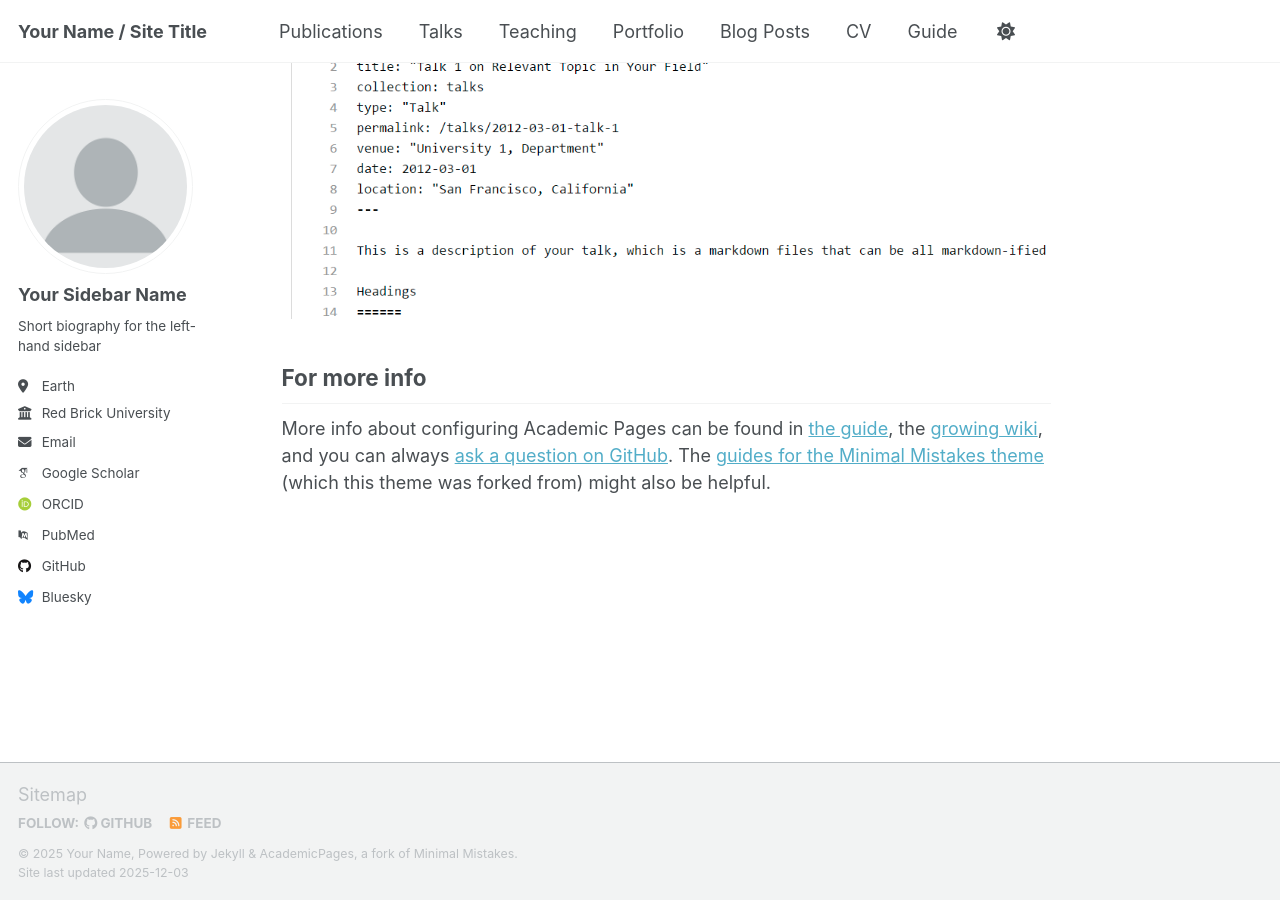
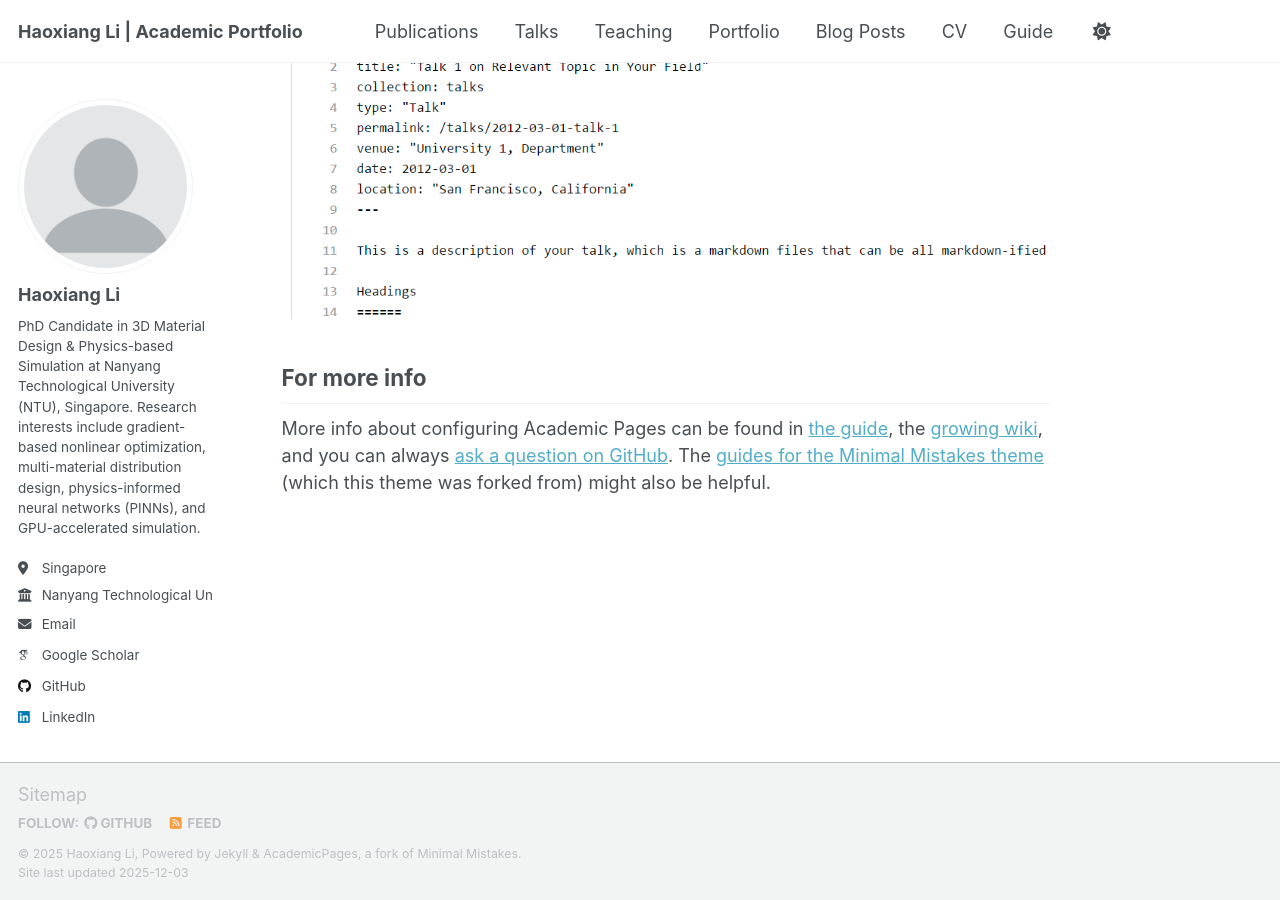
Before and after one commit to haoxiangNtu/haoxiangNtu.github.io, a Jekyll site: the page built from _pages/about.md, in a window 1280 px wide and 900 px high, scrolled down 2880 px. Built offline with Jekyll 4.4.1, drawn with Linux system fonts in a browser that asks for light colours; some web fonts are replaced; a script that is not in the unit is left out; part of the change alters nothing that is shown.

Commit message:
Revise site title and personal details in config
Updated personal information and site settings in _config.yml for academic portfolio.

```diff
--- a/_config.yml
+++ b/_config.yml
@@ -9,105 +9,104 @@
 # Basic Site Settings
 locale                   : "en-US"
 site_theme               : "default" # Currently available options are "default", "air"
-title                    : "Your Name / Site Title"
+title                    : "Haoxiang Li | Academic Portfolio"
 title_separator          : "-"
-name                     : &name "Your Name"
-description              : &description "Your Name's academic portfolio"   # Update this with a general description of your site, this is the default if not overridden by a page
-url                      : https://academicpages.github.io # The base hostname & protocol for your site e.g. "https://[your GitHub username].github.io",
-                                                           # or if you already have some other page hosted on Github then use "https://[your GitHub username].github.io/[Your Repo Name]"
-baseurl                  : "" # the subpath of your site, e.g. "/blog"
-repository               : "academicpages/academicpages.github.io"
+name                     : &name "Haoxiang Li"
+description              : &description "Academic portfolio of Haoxiang Li – PhD Candidate in 3D Material Design & Physics-based Simulation, focusing on Nonlinear Optimization, Multi-Material Distribution, and AI-Driven Simulation"
+url                      : https://haoxiangNtu.github.io # 替换为你的 GitHub Pages 链接（如：https://haoxiangli.github.io）
+baseurl                  : "" # 无需修改（仓库名为 [用户名].github.io 时）
+repository               : "haoxiangNtu/haoxiangNtu.github.io" # 替换为你的仓库地址（如：haoxiangli/haoxiangli.github.io）
 
 # Site Author - The following control what appear as part of the author content on the side bar.
 #               If a field is blank the icon and link will not appear, otherwise it will be shown.
 #               Additional customization can be done by editing /_includes/author-profile.html
 author:
   # Biographic information
-  avatar           : "profile.png"
-  name             : "Your Sidebar Name"
-  pronouns         : # example: "she/her"
-  bio              : "Short biography for the left-hand sidebar"
-  location         : "Earth"
-  employer         : "Red Brick University"
-  uri              : # URL
-  email            : "none@example.org"
+  avatar           : "profile.png" # 若有个人头像，放入 /images/ 目录后替换文件名（无则保留默认）
+  name             : "Haoxiang Li"
+  pronouns         : # 可选：如 "he/him"
+  bio              : "PhD Candidate in 3D Material Design & Physics-based Simulation at Nanyang Technological University (NTU), Singapore. Research interests include gradient-based nonlinear optimization, multi-material distribution design, physics-informed neural networks (PINNs), and GPU-accelerated simulation."
+  location         : "Singapore"
+  employer         : "Nanyang Technological University (NTU)"
+  uri              : # 可选：个人官网链接（无则留空）
+  email            : "Haoxiang002@e.ntu.edu.sg"
 
   # Academic websites
-  academia         : # URL
-  arxiv            : # URL - Update with the correct link to your profile
-  googlescholar    : "https://scholar.google.com/citations?user=PS_CX0AAAAAJ"
-  inspire-hep      : # URL
-  impactstory      : # URL
-  orcid            : "https://orcid.org/yourorcidurl"
-  semantic         : # URL
-  pubmed           : "https://www.ncbi.nlm.nih.gov/pubmed/?term=john+snow"
-  researchgate     : # URL
-  scopus           : # URL
+  academia         : # 可选：Academia.edu 链接（无则留空）
+  arxiv            : # 可选：arXiv 个人主页链接（无则留空）
+  googlescholar    : "https://scholar.google.com/citations?user=[YOUR_GOOGLE_SCHOLAR_ID]" # 替换为你的 Google Scholar 链接（从 Scholar 主页复制）
+  inspire-hep      : # 可选：Inspire-HEP 链接（无则留空）
+  impactstory      : # 可选：ImpactStory 链接（无则留空）
+  orcid            : # 可选：ORCID 链接（如 https://orcid.org/0000-0002-XXX-XXXX，无则留空）
+  semantic         : # 可选：Semantic Scholar 链接（无则留空）
+  pubmed           : # 留空（你的研究领域无需 PubMed）
+  researchgate     : # 可选：ResearchGate 链接（无则留空）
+  scopus           : # 可选：Scopus 链接（无则留空）
 
   # Repositories and software development
-  bitbucket        : # Username - Update with your username on the site
-  codepen          : # Username
-  dribbble         : # Username
-  github           : "academicpages"
-  kaggle           : # Username
-  stackoverflow    : # User number or user number and name (i.e., use "1" or "1/jeff-atwood")
+  bitbucket        : # 可选：Bitbucket 用户名（无则留空）
+  codepen          : # 可选：Codepen 用户名（无则留空）
+  dribbble         : # 可选：Dribbble 用户名（无则留空）
+  github           : "haoxiangNtu" # 替换为你的 GitHub 用户名（如 haoxiangli）
+  kaggle           : # 可选：Kaggle 用户名（无则留空）
+  stackoverflow    : # 可选：Stack Overflow 用户ID（无则留空）
 
   # Social media
-  artstation       : # Username
-  bluesky          : "bsky.app" # Replace this with you Bluesky username
-  facebook         : # Username
-  flickr           : # Username
-  foursquare       : # Username
-  goodreads        : # Username
-  google_plus      : # Username
-  keybase          : # Username
-  instagram        : # Username
-  lastfm           : # Username
-  linkedin         : # Username
-  mastodon         : # URL
-  medium           : # URL
-  pinterest        : # Username
-  soundcloud       : # Username
-  steam            : # Username
-  telegram         : # URL
-  tumblr           : # Username
-  twitter          : # Username for X / Twitter
-  vine             : # Username
-  weibo            : # Username
-  wikipedia        : # Username
-  xing             : # Username
-  youtube          : # Username
-  zhihu            : # Username
+  artstation       : # 可选：ArtStation 用户名（无则留空）
+  bluesky          : # 可选：Bluesky 用户名（无则留空）
+  facebook         : # 可选：Facebook 用户名（无则留空）
+  flickr           : # 可选：Flickr 用户名（无则留空）
+  foursquare       : # 可选：Foursquare 用户名（无则留空）
+  goodreads        : # 可选：Goodreads 用户名（无则留空）
+  google_plus      : # 留空（已停用）
+  keybase          : # 可选：Keybase 用户名（无则留空）
+  instagram        : # 可选：Instagram 用户名（无则留空）
+  lastfm           : # 可选：Last.fm 用户名（无则留空）
+  linkedin         : "[YOUR_LINKEDIN_USERNAME]" # 替换为你的 LinkedIn 用户名（如 haoxiang-li-xxx）
+  mastodon         : # 可选：Mastodon 链接（无则留空）
+  medium           : # 可选：Medium 用户名（无则留空）
+  pinterest        : # 可选：Pinterest 用户名（无则留空）
+  soundcloud       : # 可选：SoundCloud 用户名（无则留空）
+  steam            : # 可选：Steam 用户名（无则留空）
+  telegram         : # 可选：Telegram 链接（无则留空）
+  tumblr           : # 可选：Tumblr 用户名（无则留空）
+  twitter          : # 可选：X/Twitter 用户名（无则留空）
+  vine             : # 留空（已停用）
+  weibo            : # 可选：微博用户名（无则留空）
+  wikipedia        : # 可选：Wikipedia 用户名（无则留空）
+  xing             : # 可选：Xing 用户名（无则留空）
+  youtube          : # 可选：YouTube 用户名（无则留空）
+  zhihu            : # 可选：知乎用户名（无则留空）
 
 # Publication Category - The following the list of publication categories and their headings
 publication_category:
   books:
     title: 'Books'
   manuscripts:
-    title: 'Journal Articles'
+    title: 'Journal Articles'    # 你的核心出版物类型（CAD、CMAME 等均为期刊）
   conferences:
-    title: 'Conference Papers'
+    title: 'Conference & Seminar Papers' # 补充 Dagstuhl Seminar 这类会议相关成果
 
 # Site Settings
-teaser                   :  # filename of teaser fallback teaser image placed in /images/ for social media previews
-breadcrumbs              : false # true, false (default)
+teaser                   : "teaser.jpg" # 可选：放入 /images/ 目录的预览图（用于社交分享，无则留空）
+breadcrumbs              : true # 启用面包屑导航（方便访客浏览）
 words_per_minute         : 160
 future                   : true
-read_more                : "disabled" # if enabled, adds "Read more" links to excerpts
-talkmap_link             : false      #change to true to add link to talkmap on talks page
+read_more                : "disabled" # 无需启用（学术内容无需摘要跳转）
+talkmap_link             : false      # 无需启用（无大量线下演讲地图需求）
 comments:
-  provider               : # false (default), "disqus", "discourse", "facebook", "google-plus", "staticman", "custom"
+  provider               : false # 关闭评论功能（学术主页无需公开评论）
   disqus:
     shortname            :
   discourse:
-    server               : # https://meta.discourse.org/t/embedding-discourse-comments-via-javascript/31963 , e.g.: meta.discourse.org
+    server               :
   facebook:
     appid                :
-    num_posts            : # 5 (default)
-    colorscheme          : # "light" (default), "dark"
+    num_posts            :
+    colorscheme          :
 staticman:
   allowedFields          : ['name', 'email', 'url', 'message']
-  branch                 : "gh-pages" # "master", "gh-pages"
+  branch                 : "main" # 改为 main 分支（GitHub 默认分支名）
   commitMessage          : "New comment."
   filename               : comment-{@timestamp}
   format                 : "yml"
@@ -120,42 +119,41 @@ staticman:
     date:
       type               : "date"
       options:
-        format           : "iso8601" # "iso8601" (default), "timestamp-seconds", "timestamp-milliseconds"
+        format           : "iso8601"
 atom_feed:
-  hide                   : false     # change to true to hide the RSS feed in the footer
-  path                   : # blank (default) uses feed.xml
-
+  hide                   : false     # 保留 RSS 订阅功能（方便学术关注者订阅）
+  path                   :
 
 # SEO Related
-google_site_verification :
-bing_site_verification   :
-alexa_site_verification  :
-yandex_site_verification :
-
+google_site_verification : # 可选：Google 站点验证代码（无则留空）
+bing_site_verification   : # 可选：Bing 站点验证代码（无则留空）
+alexa_site_verification  : # 可选：Alexa 站点验证代码（无则留空）
+yandex_site_verification : # 可选：Yandex 站点验证代码（无则留空）
 
 # Social Sharing
 twitter:
-  username               : &twitter
+  username               : &twitter # 可选：X/Twitter 用户名（无则留空）
 facebook:
-  username               :
+  username               : # 可选：Facebook 用户名（无则留空）
   app_id                 :
   publisher              :
-og_image                 :  # Social media default site image
-og_description           :  # Social media default site image description
+og_image                 : "og-image.jpg" # 可选：放入 /images/ 目录的社交分享图（无则留空）
+og_description           : *description # 复用站点描述（社交分享时显示）
 # For specifying social profiles
 # - https://developers.google.com/structured-data/customize/social-profiles
 social:
-  type                   : # Person or Organization (defaults to Person)
-  name                   : # If the user or organization name differs from the site's name
-  links: # An array of links to social media profiles
-
+  type                   : "Person" # 固定为 Person（个人学术主页）
+  name                   : *name # 复用姓名
+  links: # 仅保留已填写的社交/学术链接（示例如下，需替换为你的实际链接）
+    - "https://github.com/[YOUR_GITHUB_USERNAME]"
+    - "https://linkedin.com/in/[YOUR_LINKEDIN_USERNAME]"
+    - "https://scholar.google.com/citations?user=[YOUR_GOOGLE_SCHOLAR_ID]"
 
 # Analytics
 analytics:
-  provider               :  "false" # false (default), "google", "google-universal", "google-analytics-4", "custom"
+  provider               : false # 关闭分析（学术主页无需统计流量，如需启用可改为 "google" 并填写 tracking_id）
   google:
     tracking_id          :
-
 
 # Reading Files
 include:
@@ -195,14 +193,12 @@ keep_files:
 encoding: "utf-8"
 markdown_ext: "markdown,mkdown,mkdn,mkd,md"
 
-
 # Conversion
 markdown: kramdown
 highlighter: rouge
 lsi: false
 excerpt_separator: "\n\n"
 incremental: false
-
 
 # Markdown Processing
 kramdown:
@@ -215,22 +211,20 @@ kramdown:
   smart_quotes: lsquo,rsquo,ldquo,rdquo
   enable_coderay: false
 
-
 # These settings control the types of collections used by the template
 collections:
   teaching:
-    output: true
+    output: false # 关闭教学板块（你的简历无教学经历）
     permalink: /:collection/:path/
   publications:
     output: true
     permalink: /:collection/:path/
   portfolio:
     output: true
-    permalink: /:collection/:path/
+    permalink: /:collection/:path/ # 可用于展示 3D 材料设计案例、项目成果
   talks:
     output: true
-    permalink: /:collection/:path/
-
+    permalink: /:collection/:path/ # 可用于展示 Dagstuhl Seminar 等演讲
 
 # These settings control how pages and collections are included in the site
 defaults:
@@ -242,7 +236,7 @@ defaults:
       layout: single
       author_profile: true
       read_time: true
-      comments: true
+      comments: false
       share: true
       related: true
   # _pages
@@ -260,7 +254,7 @@ defaults:
       layout: single
       author_profile: true
       share: true
-      comments: true
+      comments: false
   # _publications
   - scope:
       path: ""
@@ -269,7 +263,7 @@ defaults:
       layout: single
       author_profile: true
       share: true
-      comments: true
+      comments: false
   # _portfolio
   - scope:
       path: ""
@@ -278,7 +272,7 @@ defaults:
       layout: single
       author_profile: true
       share: true
-      comment: true
+      comment: false
   # _talks
   - scope:
       path: ""
@@ -288,19 +282,14 @@ defaults:
       author_profile: true
       share: true
 
-
 # Sass/SCSS
 sass:
   sass_dir: _sass
-  style: compressed # https://sass-lang.com/documentation/file.SASS_REFERENCE.html#output_style
-
+  style: compressed
 
 # Outputting
 permalink: /:categories/:title/
-# paginate: 5 # amount of posts to show
-# paginate_path: /page:num/
-timezone: Etc/UTC # https://en.wikipedia.org/wiki/List_of_tz_database_time_zones
-
+timezone: Asia/Singapore # 改为新加坡时区（与你的所在地一致）
 
 # Plugins
 plugins:
@@ -320,38 +309,15 @@ whitelist:
   - jekyll-redirect-from
   - jemoji
 
-
 # Archives
-#  Type
-#  - GitHub Pages compatible archive pages built with Liquid ~> type: liquid (default)
-#  - Jekyll Archives plugin archive pages ~> type: jekyll-archives
-#  Path (examples)
-#  - Archive page should exist at path when using Liquid method or you can
-#    expect broken links (especially with breadcrumbs enabled)
-#  - <base_path>/tags/my-awesome-tag/index.html ~> path: /tags/
-#  - <base_path/categories/my-awesome-category/index.html ~> path: /categories/
-#  - <base_path/my-awesome-category/index.html ~> path: /
 category_archive:
   type: liquid
   path: /categories/
 tag_archive:
   type: liquid
   path: /tags/
-# https://github.com/jekyll/jekyll-archives
-# jekyll-archives:
-#   enabled:
-#     - categories
-#     - tags
-#   layouts:
-#     category: archive-taxonomy
-#     tag: archive-taxonomy
-#   permalinks:
-#     category: /categories/:name/
-#     tag: /tags/:name/
-
 
 # HTML Compression
-# - https://jch.penibelst.de/
 compress_html:
   clippings: all
   ignore:
```
